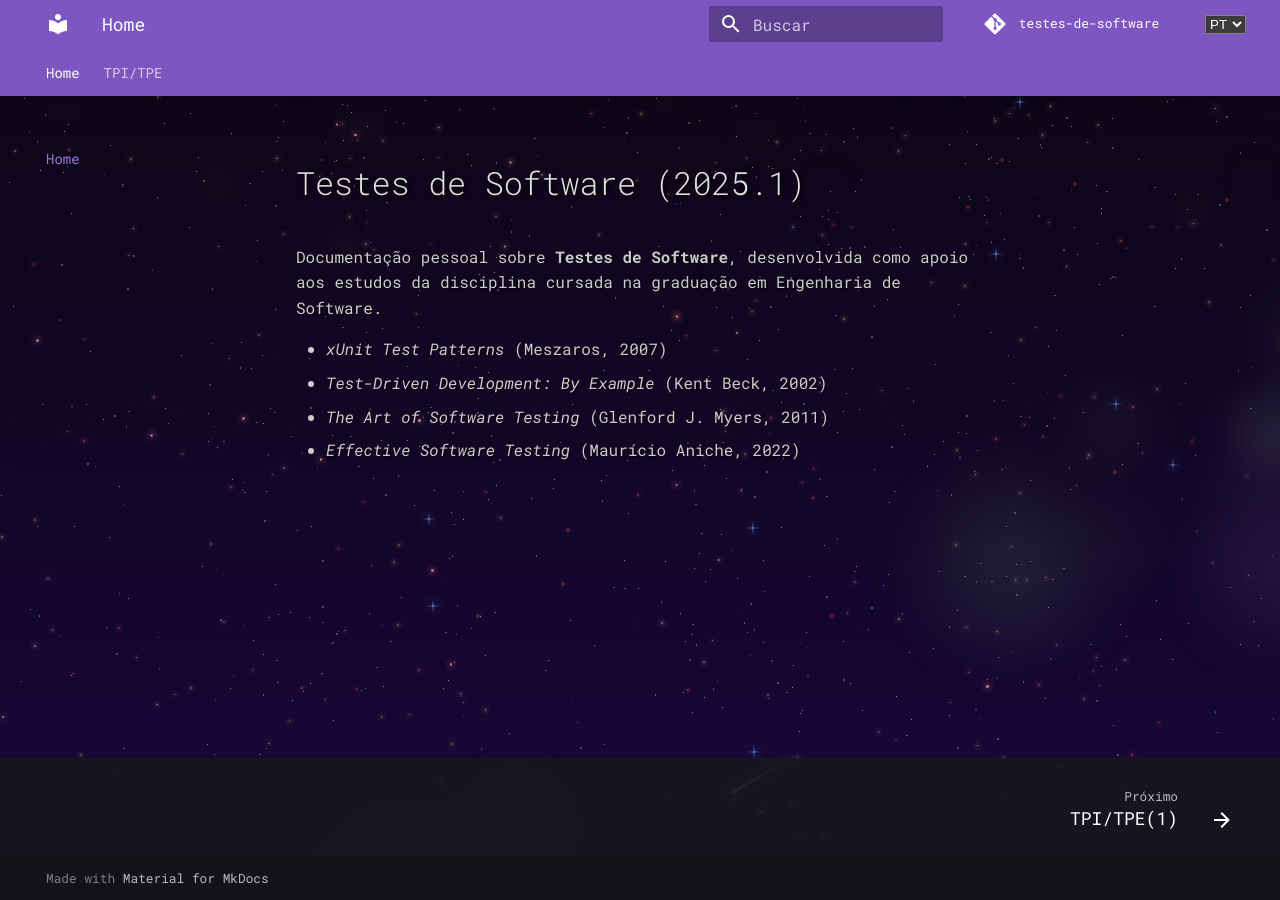
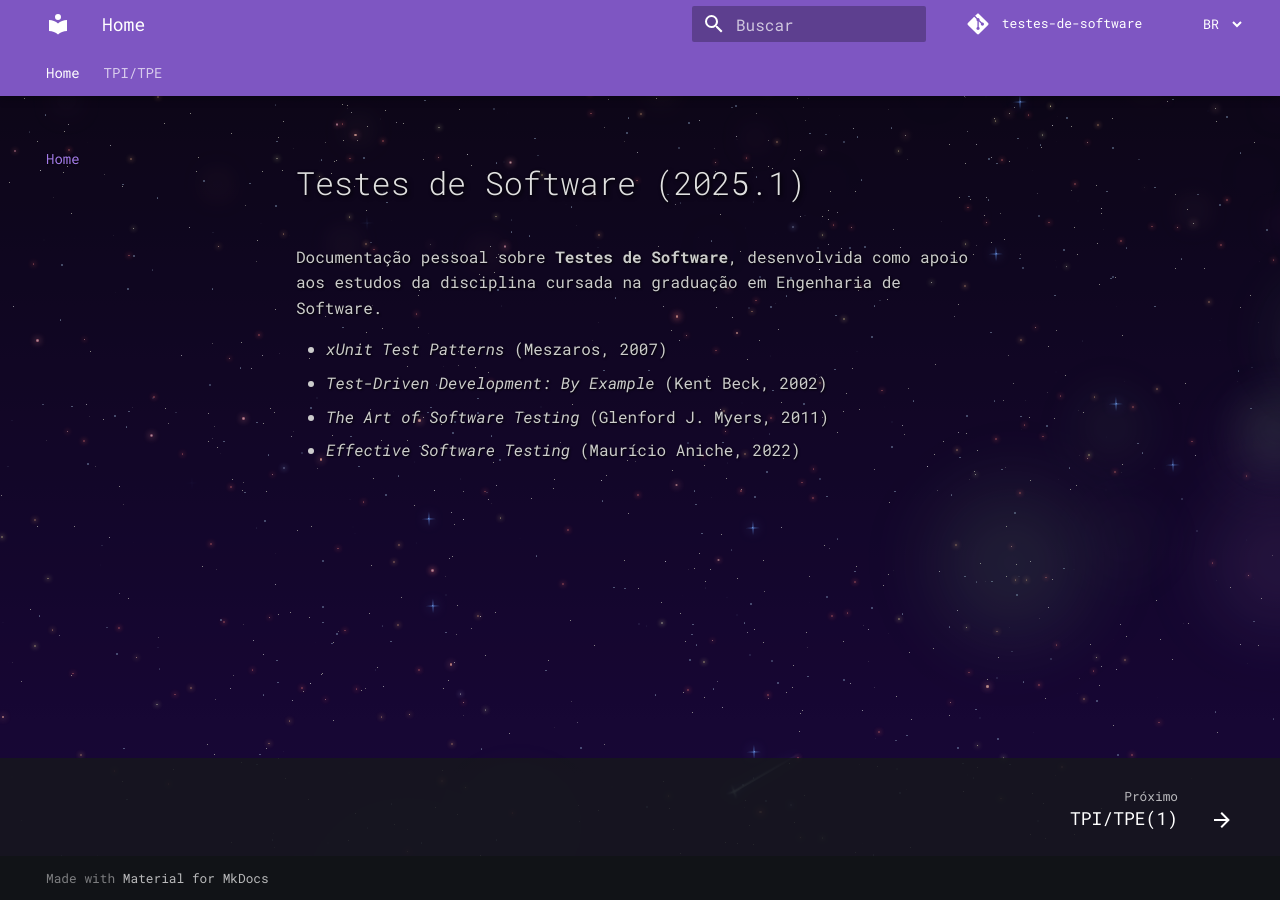
Before and after one commit to arthurrochamoreira/Testes-de-Software, an MkDocs documentation site: the page built from docs/index.md, in a window 1280 px wide. Built offline with MkDocs 1.6.1 and Material for MkDocs 9.7.7, drawn with Linux system fonts in a browser that asks for light colours; comment, search, counter and statistics services are not loaded.

Commit message:
update translate

```diff
--- a/docs/css/custom-general.css
+++ b/docs/css/custom-general.css
@@ -37,3 +37,21 @@
 .md-content h6 {
   text-shadow: 2px 2px 4px rgba(0, 0, 0, 0.85), 0 0 2px rgba(0, 0, 0, 0.7);
 }
+
+/* Estilo do seletor de idioma para coincidir com o tema Material */
+#lang-select {
+  font-family: var(--md-search-input-font-family);
+  background-color: var(--md-search-input-bg-color);
+
+  border: 1px solid var(--md-primary-fg-color);
+  border-radius: 4px;
+  padding: 0.25rem 0.5rem;
+}
+
+#lang-select:focus,
+#lang-select:hover,
+#lang-select:active {
+  background-color: var(--md-primary-fg-color);
+  border-color: var(--md-accent-fg-color);
+  border-radius: 4px;
+}
--- a/docs/js/translate.js
+++ b/docs/js/translate.js
@@ -6,7 +6,7 @@ function insertTranslationWidget() {
   select.id = "lang-select";
   select.style.marginLeft = "auto";
   select.innerHTML = `
-    <option value="pt">PT</option>
+    <option value="pt-br">BR</option>
     <option value="en">EN</option>
     <option value="es">ES</option>
   `;
```
